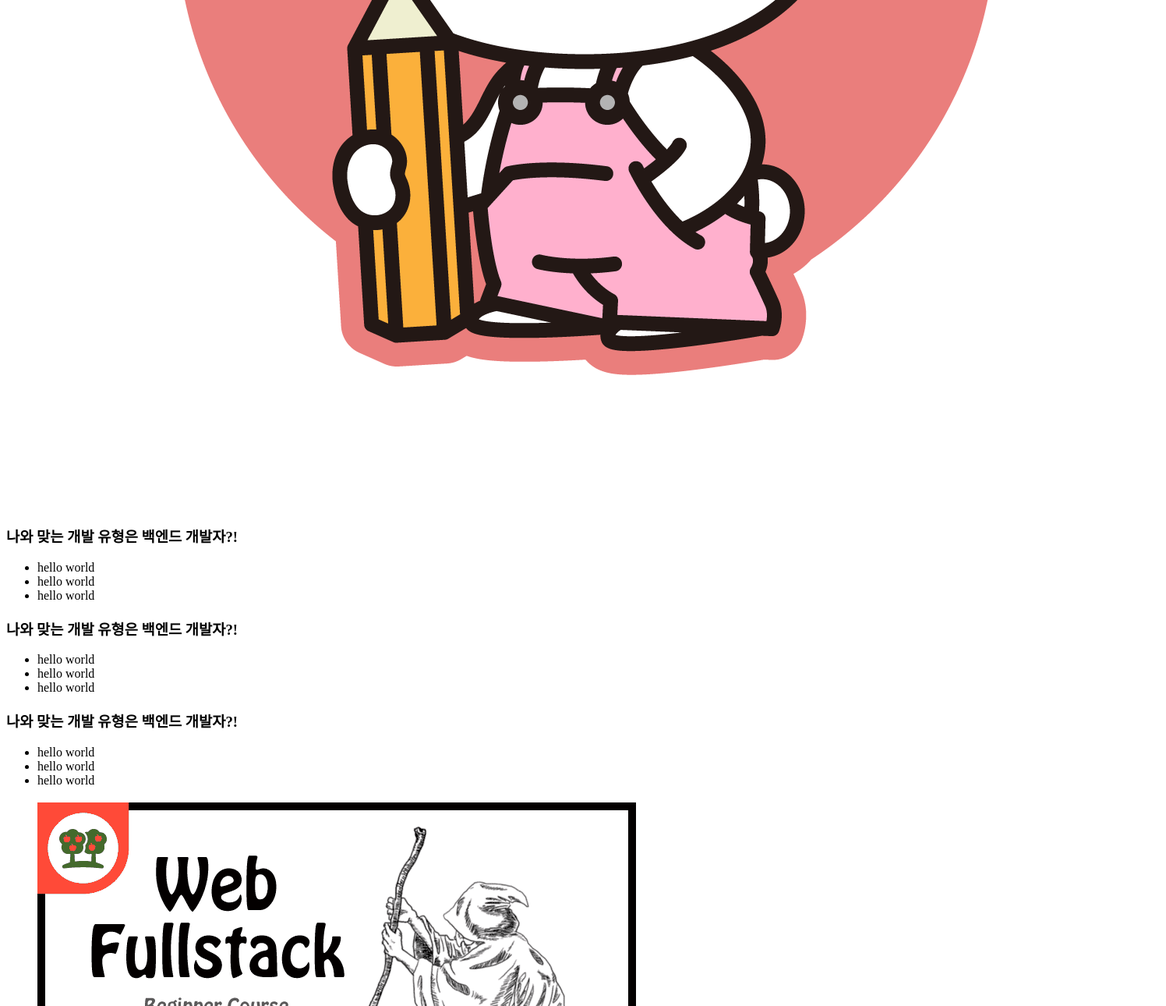
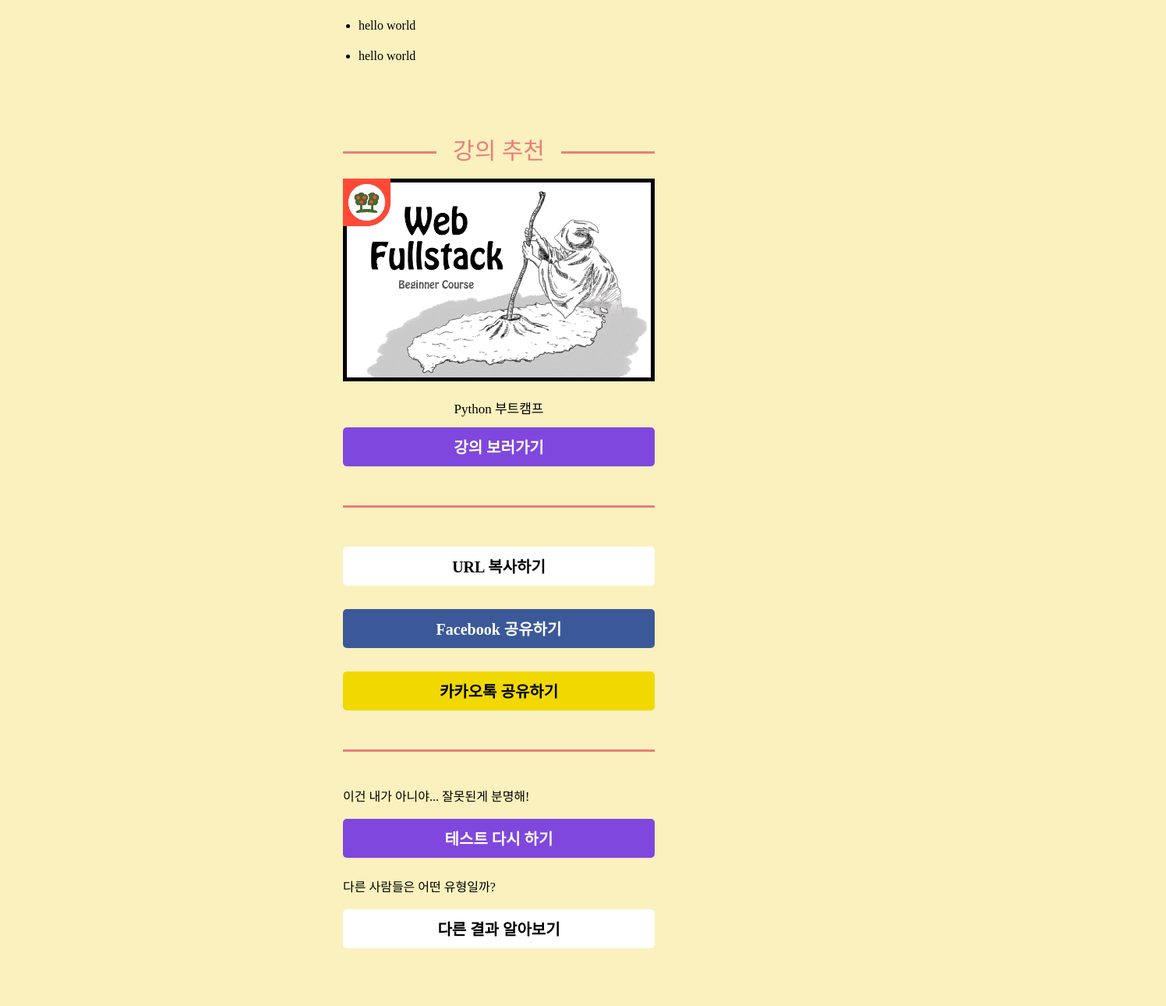
Before and after one commit to MoonJinjin/MBIT-HTML, a plain HTML site: page result.html in a window 1280 px wide. Shown: the part 1046-2336 px from the top of the page at 78% size, 1496 px wide, since content can reach past the window. Drawn offline with nearby package versions, Linux system fonts and the light colour scheme; a web font is replaced by a local one.

Commit message:
result css / kakao link

```diff
--- /dev/null
+++ b/css/result.css
@@ -0,0 +1,217 @@
+@font-face {
+    font-family: 'GmarketSansBold';
+    src: url('https://cdn.jsdelivr.net/gh/projectnoonnu/noonfonts_2001@1.1/GmarketSansBold.woff') format('woff');
+    font-weight: normal;
+    font-style: normal;
+}
+@font-face {
+    font-family: 'NEXON Lv1 Gothic OTF';
+    src: url('https://cdn.jsdelivr.net/gh/projectnoonnu/noonfonts_20-04@2.1/NEXON Lv1 Gothic OTF.woff') format('woff');
+    font-weight: normal;
+    font-style: normal;
+}
+body {
+    background-color: #FAF1BE;
+    color: #000;
+    font-family: "NEXON Lv1 Gothic OTF";
+}
+button {
+    font-family: 'NEXON Lv1 Gothic OTF';
+    font-size: 20px;
+    width: 400px;
+    height: 50px;
+    padding: 5px;
+    border-style: none;
+    border-radius: 5px;
+    cursor: pointer;
+    font-weight: bold;
+    background-color: #fff;
+    color: #000;
+}
+button:hover {
+    text-decoration: underline;
+}
+#main_contents {
+    display: flex;
+    justify-content: center;
+    width: 100%;
+    height: 100%;
+    margin-top: 100px;
+}
+#main_contents .wrapper {
+    display: flex;
+    flex-direction: column;
+    align-items: center;
+    width: 100%;
+    height: 100%;
+    max-width: 600px;
+    padding-bottom: 50px;
+}
+.result {
+    display: flex;
+    flex-direction: column;
+    align-items: center;
+    text-align: center;
+}
+.result h1 {
+    font-family: 'GmarketSansBold';
+    font-size: 50px;
+}
+.result h3 {
+    font-size: 17px;
+    padding-bottom: 15px;
+}
+.result_img {
+    width: 300px;
+    height: 324px;
+}
+.result_img img {
+    width: 100%;
+    height: 100%;
+}
+.result_explains {
+    display: flex;
+    flex-direction: column;
+    align-items: center;
+    width: 100%;
+    height: 100%;
+    padding-bottom: 50px;
+    line-height: 1.5;
+}
+.result_explains .explain {
+    width: 400px;
+    margin-bottom: 30px;
+}
+.result_explains .title {
+    font-family: 'GmarketSansBold';
+    font-size: 20px;
+    text-align: center;
+    border-top: 3px solid #EA7E7C;
+    border-bottom: 3px solid #EA7E7C;
+    margin-bottom: 20px;
+    padding: 10px 0;
+}
+.result_explains ul {
+    padding: 0 20px;
+    list-style-type: disc;
+}
+.result_explains li {
+    padding-bottom: 15px;
+}
+.lectures {
+    display: flex;
+    flex-direction: column;
+    align-items: center;
+    border-bottom: 3px solid #EA7E7C;
+    padding-bottom: 20px;
+    margin-bottom: 50px;
+}
+.lectures .title {
+    text-align: center;
+    width: 400px;
+    font-size: 30px;
+    font-family: 'GmarketSansBold';
+    color: #EA7E7C;
+    position: relative;
+    margin-bottom: 20px;
+}
+.lectures .title:before, .lectures .title:after {
+    content: '';
+    display: block;
+    width: 120px;
+    height: 3px;
+    background-color: #EA7E7C;
+    position:absolute;
+}
+.lectures .title:before {
+    left: 0;
+    top: 50%;
+}
+.lectures .title:after {
+    right: 0;
+    top: 50%;
+}
+.lectures ul {
+    width: 400px;
+}
+.lectures li {
+    display: flex;
+    flex-direction: column;
+    align-items: center;
+    padding-bottom: 30px;
+}
+.lectures a {
+    cursor: pointer;
+    text-decoration: none;
+    color: inherit;
+    overflow: hidden;
+}
+.lectures a:hover img {
+    transform: scale(1.05);
+}
+.lectures a:hover button {
+    text-decoration: underline;
+}
+.lectures li img {
+    width: 100%;
+    height: auto;
+    padding-bottom: 20px;
+    transition: transform .5s;
+}
+.lectures li h3 {
+    font-family: 'GmarketSansBold';
+    font-size: 17px;
+    text-align: center;
+    line-height: 1.5;
+    padding: 0 10px 10px;
+}
+.lectures li button {
+    background-color: #7F47DD;
+    color: #fff;
+}
+.share {
+    padding-bottom: 20px;
+    margin-bottom: 50px;
+    border-bottom: 3px solid #EA7E7C;
+}
+.share button {
+    margin-bottom: 30px;
+}
+.facebook_share {
+    background-color: #3B5998;
+    color:#fff;
+}
+.kakao_share {
+    background-color: #F1D900;
+}
+.buttons {
+    padding-bottom: 50px;
+}
+.buttons h3 {
+    padding-bottom: 20px;
+}
+.buttons button {
+    margin-bottom: 30px;
+}
+.color {
+    background-color: #7F47DD;
+    color: #fff;
+}
+.weniv {
+    display: flex;
+    flex-direction: column;
+    align-items: center;
+}
+.weniv a {
+    width: 100px;
+}
+.weniv img {
+    width: 100%;
+    height: auto;
+}
+.weniv p {
+    padding-top: 20px;
+    font-size: 10px;
+    text-align: center;
+    line-height: 1.5;
+}
--- a/result.html
+++ b/result.html
@@ -5,11 +5,20 @@
     <meta charset="UTF-8">
     <meta http-equiv="X-UA-Compatible" content="IE=edge">
     <meta name="viewport" content="width=device-width, initial-scale=1.0">
+
+    <meta property="og:title" content="나의 개발 유형은?" />
+    <meta property="og:image" content="" />
+    <meta property="og:url" content="" />
+    <meta property="og:description" content="나에게 꼭 맞는 개발 유형은 무엇일까?" />
+
+    <script src="https://code.jquery.com/jquery-3.6.0.js"></script>
     <title>나의 개발 유형 찾기</title>
+    <link rel="stylesheet" href="css/reset.css">
+    <link rel="stylesheet" href="css/result.css">
 </head>
 
 <body>
-    <section>
+    <section id="main_contents">
         <div class="wrapper">
             <div class="result">
                 <div class="titles">
@@ -47,7 +56,7 @@
                 </div>
             </div>
             <div class="lectures">
-                <h3></h3>
+                <h3 class="title">강의 추천</h3>
                 <ul>
                     <li>
                         <a href="#" target="_blank">
@@ -74,7 +83,7 @@
                     <li>
                         <h3>이건 내가 아니야... 잘못된게 분명해!</h3>
                         <a href="#">
-                            <button type="button">테스트 다시 하기</button>
+                            <button class="color" type="button">테스트 다시 하기</button>
                         </a>
                     </li>
                     <li>
@@ -83,27 +92,21 @@
                             <button type="button">다른 결과 알아보기</button>
                         </a>
                     </li>
-                    <li>
-                        <h3>이런 테스트는 대체 누가 만든거야?</h3>
-                        <a href="#">
-                            <button type="button">제주코딩베이스캠프</button>
-                        </a>
-                    </li>
-                    <li>
-                        <h3>나는 며칠 동안 훈련해야 전문가가 될까?</h3>
-                        <a href="#">
-                            <button type="button">1만 시간의 법칙</button>
-                        </a>
-                    </li>
                 </ul>
             </div>
             <div class="weniv">
                 <a href="http://www.paullab.co.kr">
                     <img src="img/weniv_logo_black.png" alt="weniv">
                 </a>
+                <p>
+                    ※ 본 서비스 내 이미지 및 콘텐츠의 저작권은 주식회사 위니브에 있습니다. <br>
+                    수정 및 재배포, 무단 도용 시 법적인 문제가 발생할 수 있습니다.
+                </p>
             </div>
         </div>
     </section>
+    <script type="text/javascript" src="js/form.js"></script>
+    <script src="https://developers.kakao.com/sdk/js/kakao.js"></script>
 </body>
 
 </html>
```
Also changed, not shown: js/result.js (added, +75 -0 lines).
